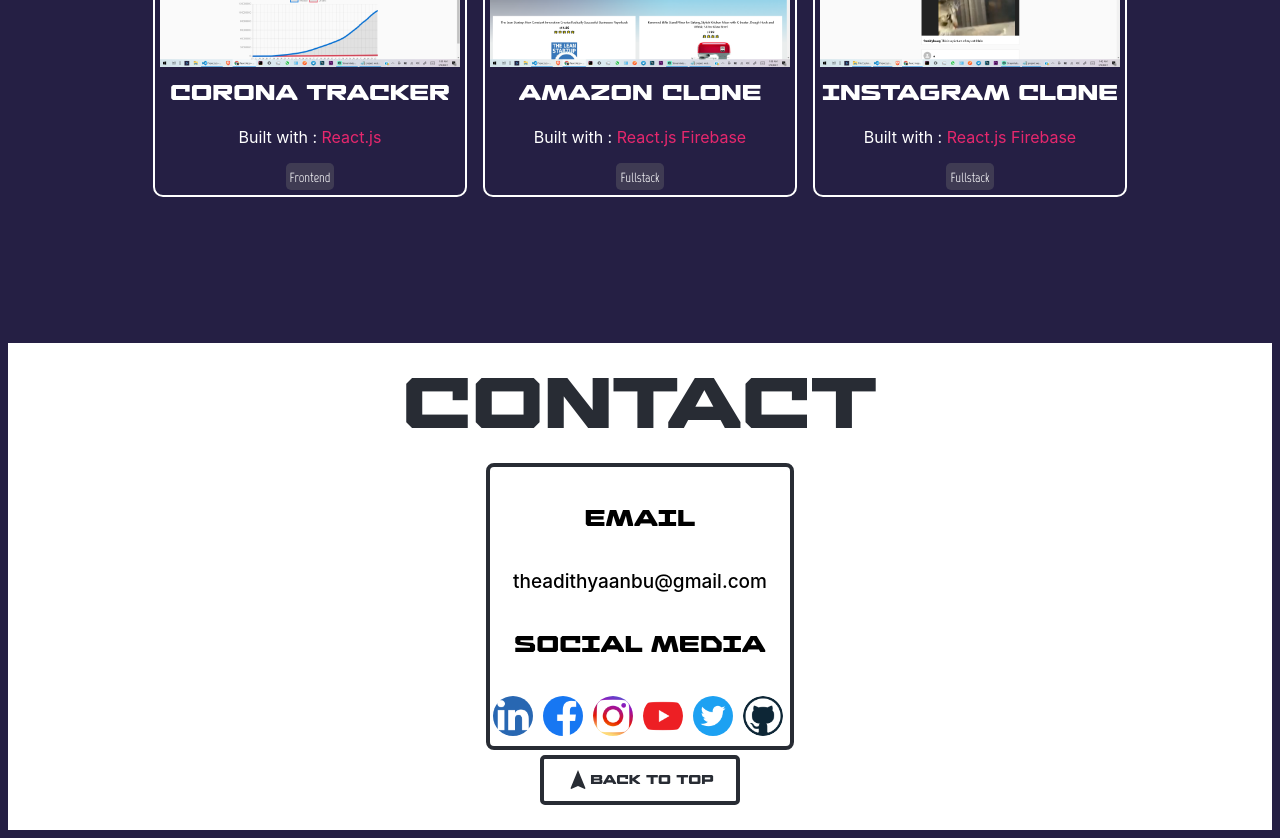
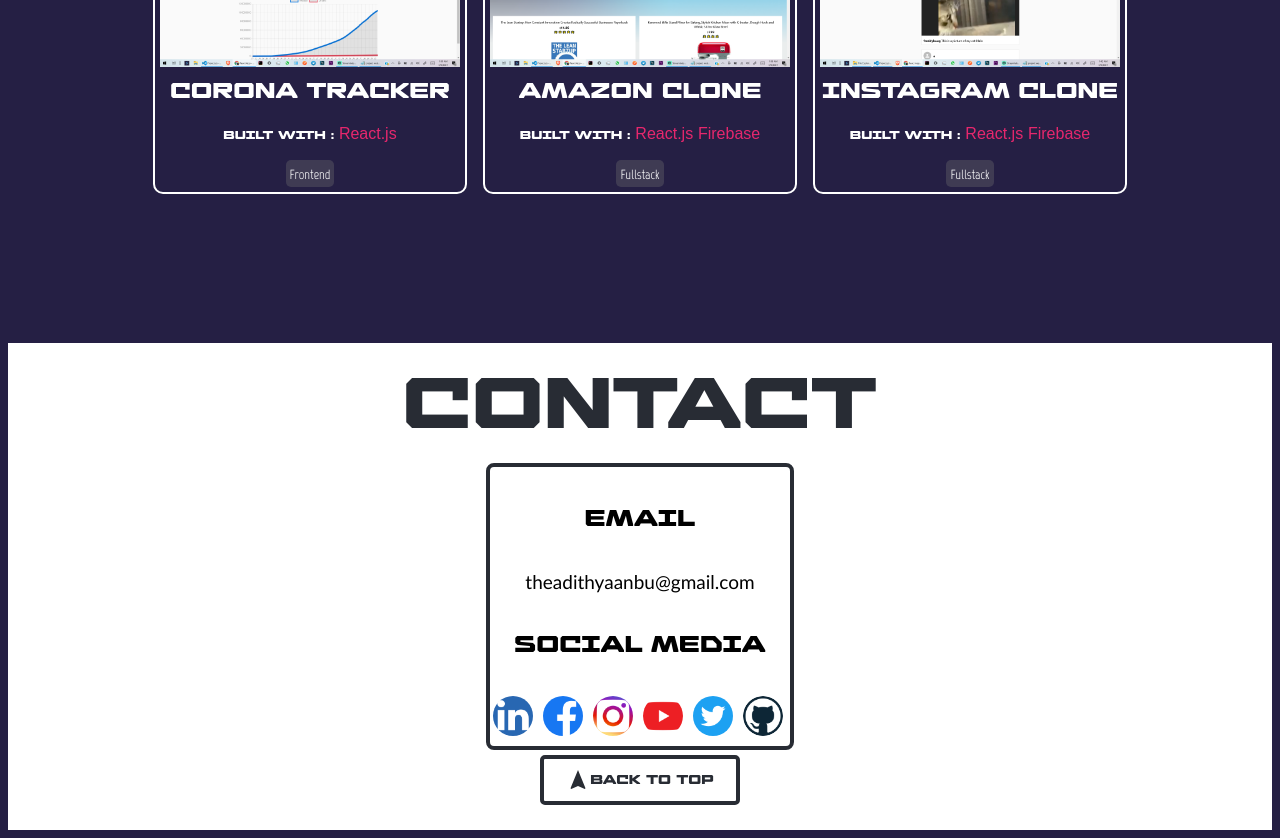
Before and after one commit to adianbu/portfolio, a React (Create React App) app: page / in a window 1280 px wide. Shown: the part 1960-2798 px from the top of the page. Built offline with nearby package versions, Linux system fonts and the light colour scheme.

Commit message:
changed index.css fonts

```diff
--- a/src/Contact.css
+++ b/src/Contact.css
@@ -57,6 +57,11 @@
 .contact_social_email{
     font-weight: 500;
     font-size:19px;
+    font-family: 'Gill Sans', 'Gill Sans MT', Calibri, 'Trebuchet MS', sans-serif;
+    /* width: fit-content; */
+    /* display: flex; */
+    /* margin-left: auto;
+    margin-right: auto; */
 }
 
 .contact_social_email:hover{
--- a/src/Projects.css
+++ b/src/Projects.css
@@ -73,3 +73,7 @@
 span{
     color:#e6276d
 }
+
+.projects_card_skillsets{
+font-family: Arial, Helvetica, sans-serif;
+}
--- a/src/Projects.js
+++ b/src/Projects.js
@@ -41,7 +41,7 @@ function Projects() {
                         </a>
                             </Card.Title>
                             <Card.Text>
-                            Built with : <span> React.js</span>
+                            Built with : <span className="projects_card_skillsets"> React.js</span>
                             </Card.Text>
                         </Card.Body>
 
@@ -65,7 +65,7 @@ function Projects() {
 
                         </Card.Title>
                         <Card.Text>
-                        Built with : <span>React.js</span> <span>Firebase</span>
+                        Built with : <span className="projects_card_skillsets">React.js</span> <span className="projects_card_skillsets">Firebase</span>
 
                         </Card.Text>
                         </Card.Body>
@@ -90,7 +90,7 @@ function Projects() {
 
                         </Card.Title>
                         <Card.Text >
-                        Built with : <span>React.js</span> <span>Firebase</span>
+                        Built with : <span className="projects_card_skillsets">React.js</span> <span className="projects_card_skillsets">Firebase</span>
 
                         </Card.Text>
                         </Card.Body>
--- a/src/index.css
+++ b/src/index.css
@@ -1,11 +1,16 @@
 body {
   /* padding: 2px; */
-  font-family: -apple-system, BlinkMacSystemFont, 'Segoe UI', 'Roboto', 'Oxygen',
+  font-family: myFirstFont, -apple-system, BlinkMacSystemFont, 'Segoe UI', 'Roboto', 'Oxygen',
     'Ubuntu', 'Cantarell', 'Fira Sans', 'Droid Sans', 'Helvetica Neue',
     sans-serif;
   -webkit-font-smoothing: antialiased;
   -moz-osx-font-smoothing: grayscale;
   background-color: #251f44;
+}
+
+@font-face {
+  font-family: myFirstFont;
+  src: url('./fonts/FontsFree-Net-Thedus-Wide.ttf');
 }
 
 header{
```
